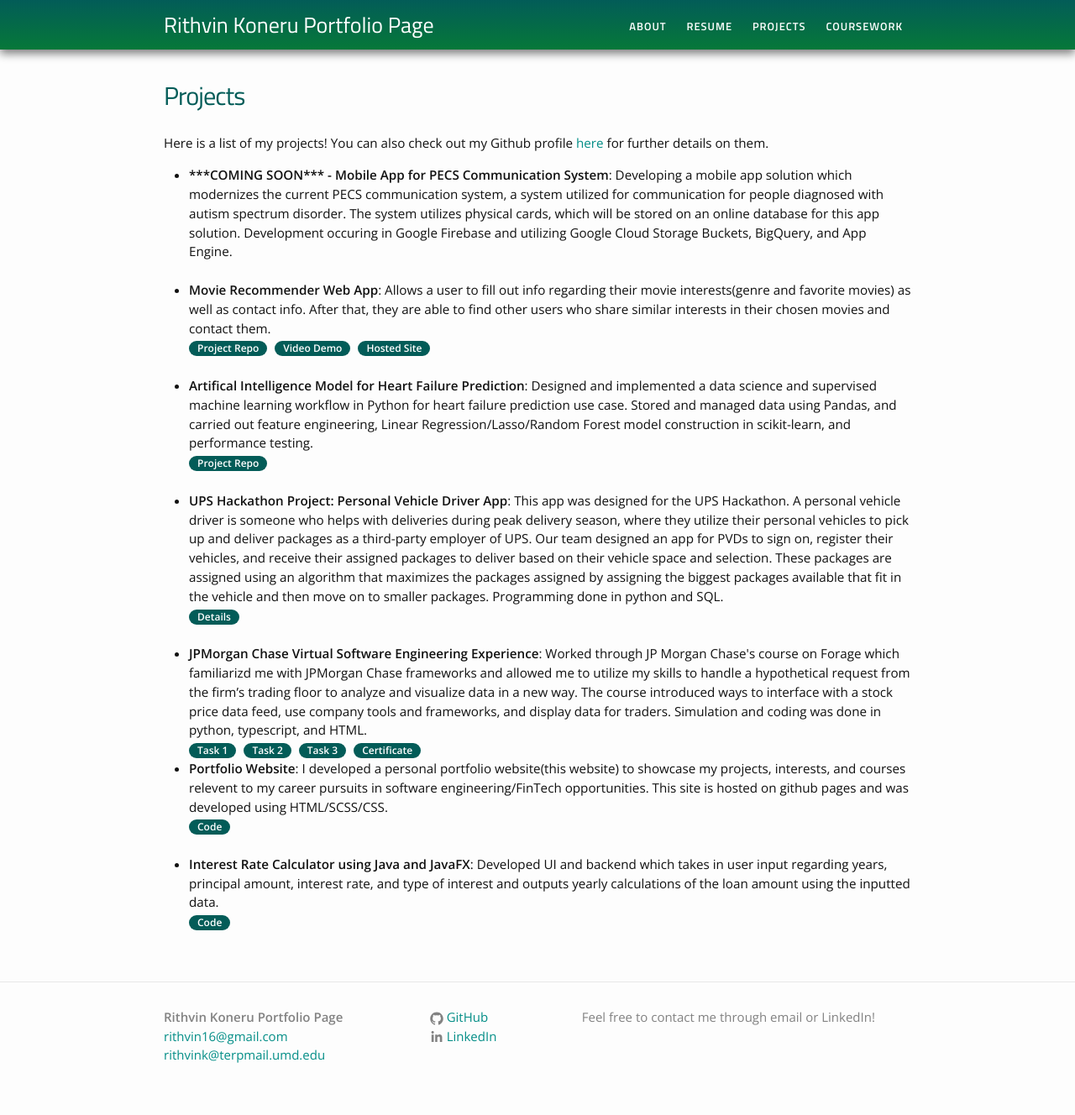
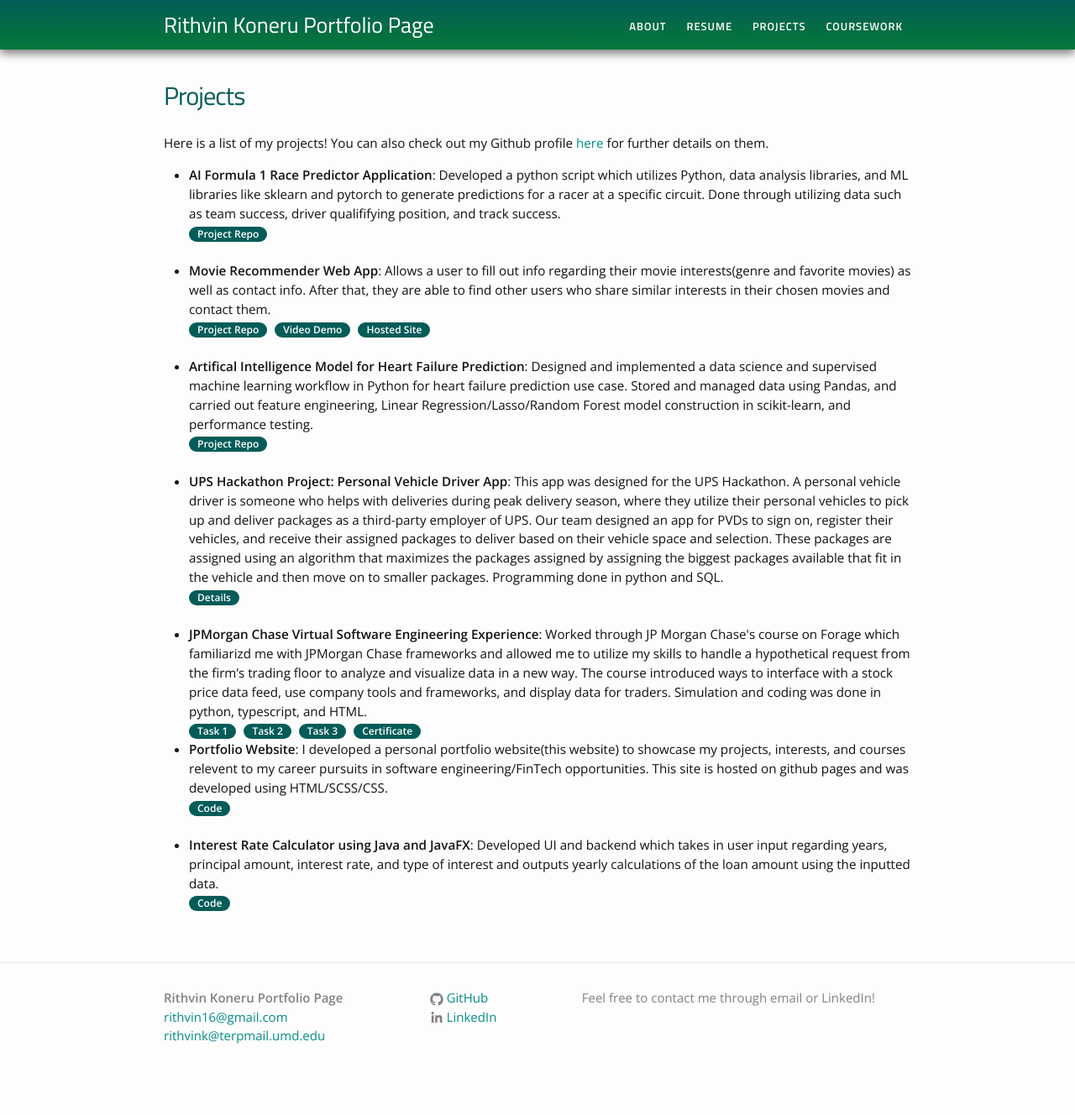
Before and after one commit to RithvinK/RithvinK.github.io, a Jekyll site: the page built from projects.md, in a window 1280 px wide. Shown: the whole page at 84% size. Built offline with Jekyll 4.4.1, drawn with Linux system fonts in a browser that asks for light colours; after the commit the page ends 1305 px from its top, so only the background shows below that.

Commit message:
Update projects.md

```diff
--- a/projects.md
+++ b/projects.md
@@ -8,7 +8,8 @@ Here is a list of my projects! You can also check out my Github profile <a href=
 
 <ul>
 	<li>
-		<b>***COMING SOON*** - Mobile App for PECS Communication System</b>: Developing a mobile app solution which modernizes the current PECS communication system, a system utilized for communication for people diagnosed with autism spectrum disorder. The system utilizes physical cards, which will be stored on an online database for this app solution. Development occuring in Google Firebase and utilizing Google Cloud Storage Buckets, BigQuery, and App Engine. <br>
+		<b>AI Formula 1 Race Predictor Application</b>: Developed a python script which utilizes Python, data analysis libraries, and ML libraries like sklearn and pytorch to generate predictions for a racer at a specific circuit. Done through utilizing data such as team success, driver qualififying position, and track success. <br>
+		<a href="[https://github.com/RithvinK/Movie_Recommender](https://github.com/RithvinK/Formula1Project)"><div class="color-button">Project Repo</div></a>
 	</li><br>
 	<li>
 		<b>Movie Recommender Web App</b>: Allows a user to fill out info regarding their movie interests(genre and favorite movies) as well as contact info. After that, they are able to find other users who share similar interests in their chosen movies and contact them. <br>
```
